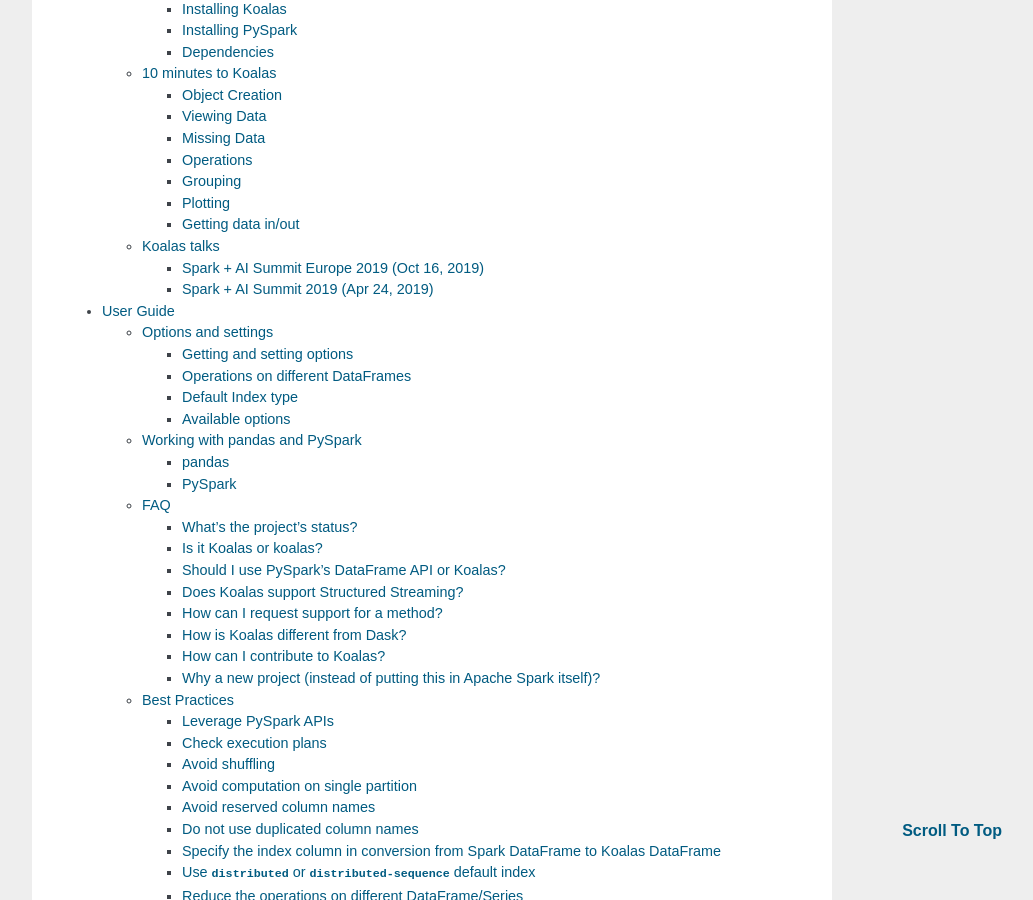
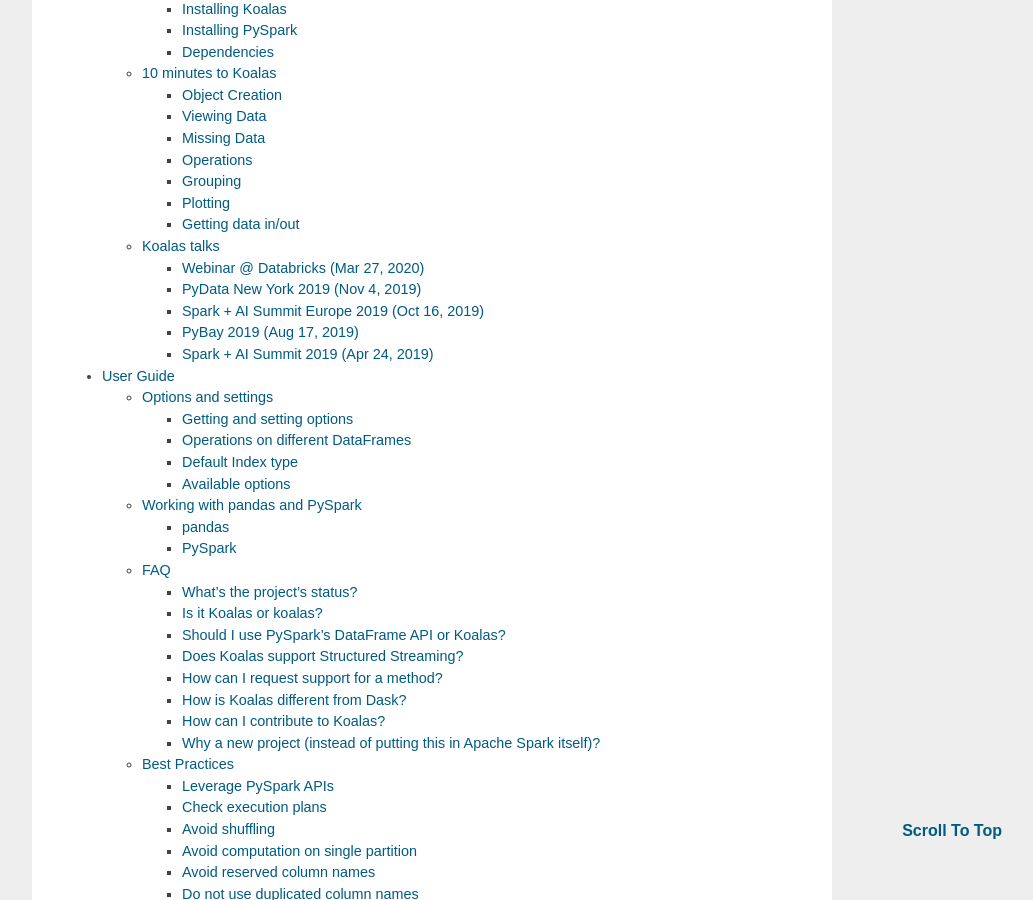
Before and after one commit to databricks/koalas, a Sphinx documentation site: the page built from docs/source/index.rst, in a window 1280 px wide and 900 px high, scrolled down 370 px. Shown: the whole window, without its empty margins (238-1271 px from the left). Built offline with Sphinx 7.4.7, drawn with Linux system fonts in a browser that asks for light colours; pages that are not in the unit, such as notebooks, are missing from menus; the version number is read from the project's files by our own code.

Commit message:
Add some more Koalas talks (#1392)
This PR adds some more Koalas talks.

![Screen Shot 2020-04-03 at 11 12 34 AM](https://user-images.githubusercontent.com/6477701/78317219-aa41ac00-759c-11ea-88c1-a4f6e1394c4d.png)

![Screen Shot 2020-04-03 at 11 16 51 AM](https://user-images.githubusercontent.com/6477701/78317224-ac0b6f80-759c-11ea-90a8-982e0884c1e1.png)

![Screen Shot 2020-04-03 at 11 16 55 AM](https://user-images.githubusercontent.com/6477701/78317230-ad3c9c80-759c-11ea-9cbc-494977d4755f.png)

```diff
--- a/docs/source/getting_started/videos.rst
+++ b/docs/source/getting_started/videos.rst
@@ -3,6 +3,32 @@
 ============
 
 Watch videos and webinars for the open-source Koalas project.
+
+Webinar @ Databricks (Mar 27, 2020)
+-----------------------------------
+
+Reducing Time-To-Insight for Virgin Hyperloop's Data
+====================================================
+
+.. raw:: html
+
+    <iframe width="560" height="315" src="https://player.vimeo.com/video/397032070" frameborder="0" allow="autoplay; encrypted-media" allowfullscreen"="" allowfullscreen=""></iframe>
+
+https://databricks.com/p/webinar/reducing-time-to-insight-for-hyperloop-data
+
+
+PyData New York 2019 (Nov 4, 2019)
+----------------------------------
+
+Pandas vs Koalas: The Ultimate Showdown
+=======================================
+
+.. raw:: html
+
+    <iframe width="560" height="315" src="https://www.youtube.com/embed/xcGEQUURAuk?start=1470" frameborder="0" allow="accelerometer; autoplay; encrypted-media; gyroscope; picture-in-picture" allowfullscreen></iframe>
+
+https://pyvideo.org/pydata-new-york-city-2019/pandas-vs-koalas-the-ultimate-showdown.html
+
 
 Spark + AI Summit Europe 2019 (Oct 16, 2019)
 --------------------------------------------
@@ -34,6 +60,18 @@
 
 https://databricks.com/session_eu19/koalas-pandas-on-apache-spark
 
+
+PyBay 2019 (Aug 17, 2019)
+-------------------------
+
+Koalas Easy Transition from pandas to Apache Spark
+==================================================
+
+.. raw:: html
+
+    <iframe width="560" height="315" src="https://www.youtube.com/embed/cMDLoGkidEE?v=xcGEQUURAuk?start=1470" frameborder="0" allow="accelerometer; autoplay; encrypted-media; gyroscope; picture-in-picture" allowfullscreen></iframe>
+
+
 Spark + AI Summit 2019 (Apr 24, 2019)
 -------------------------------------
 
```
Also changed, not shown: README.md (+3 -0 lines).
